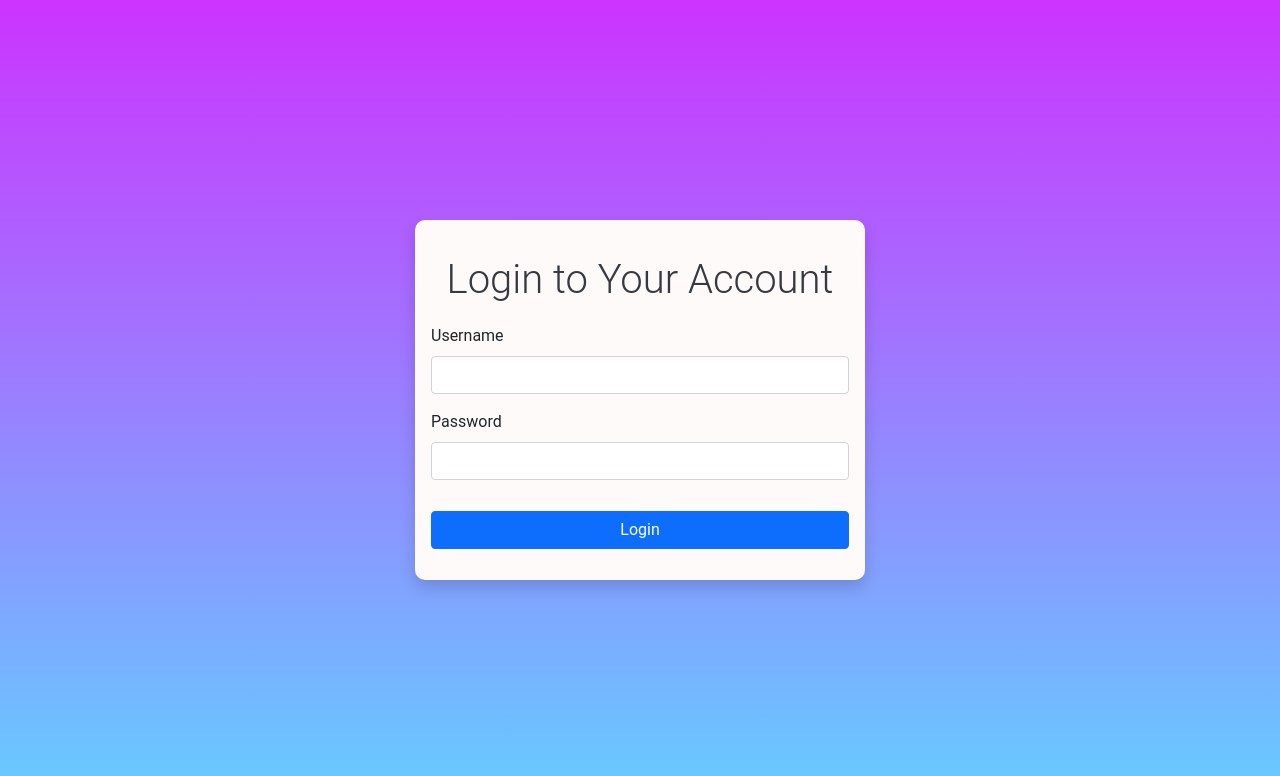
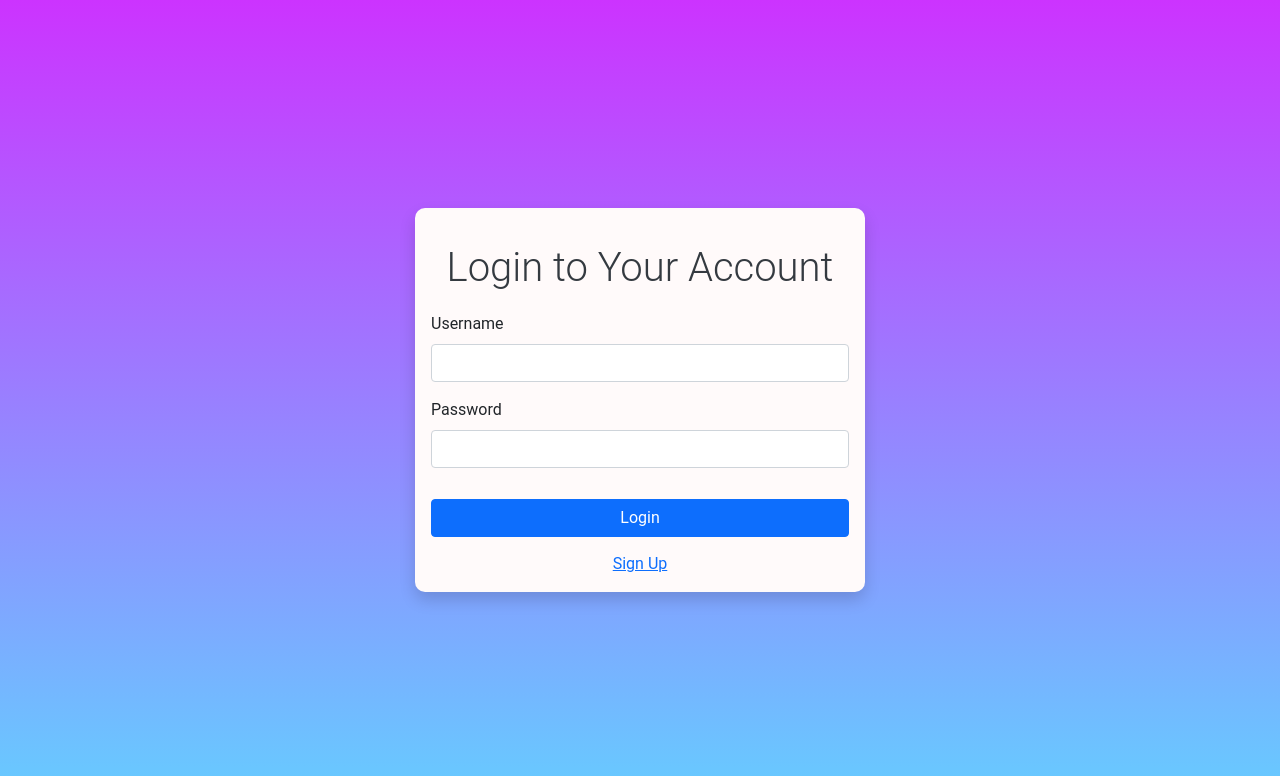
Before and after one commit to 1missJ/Sign-up-and-Login-Form-Activity, a PHP site: page /login_page.php in a window 1280 px wide. Shown: the top 776 px of the page. Run offline with PHP 8.4, Linux system fonts and the light colour scheme.

Commit message:
Update login_page.php

```diff
--- a/Login_Signup_JFernandez/login_page.php
+++ b/Login_Signup_JFernandez/login_page.php
@@ -62,6 +62,9 @@
             </div>
 
             <button type="submit" class="btn btn-primary">Login</button>
+            <div class="text-center">
+                <a href="index.php">Sign Up</a>
+            </div>
         </form>
     </div>
 </body>
```
